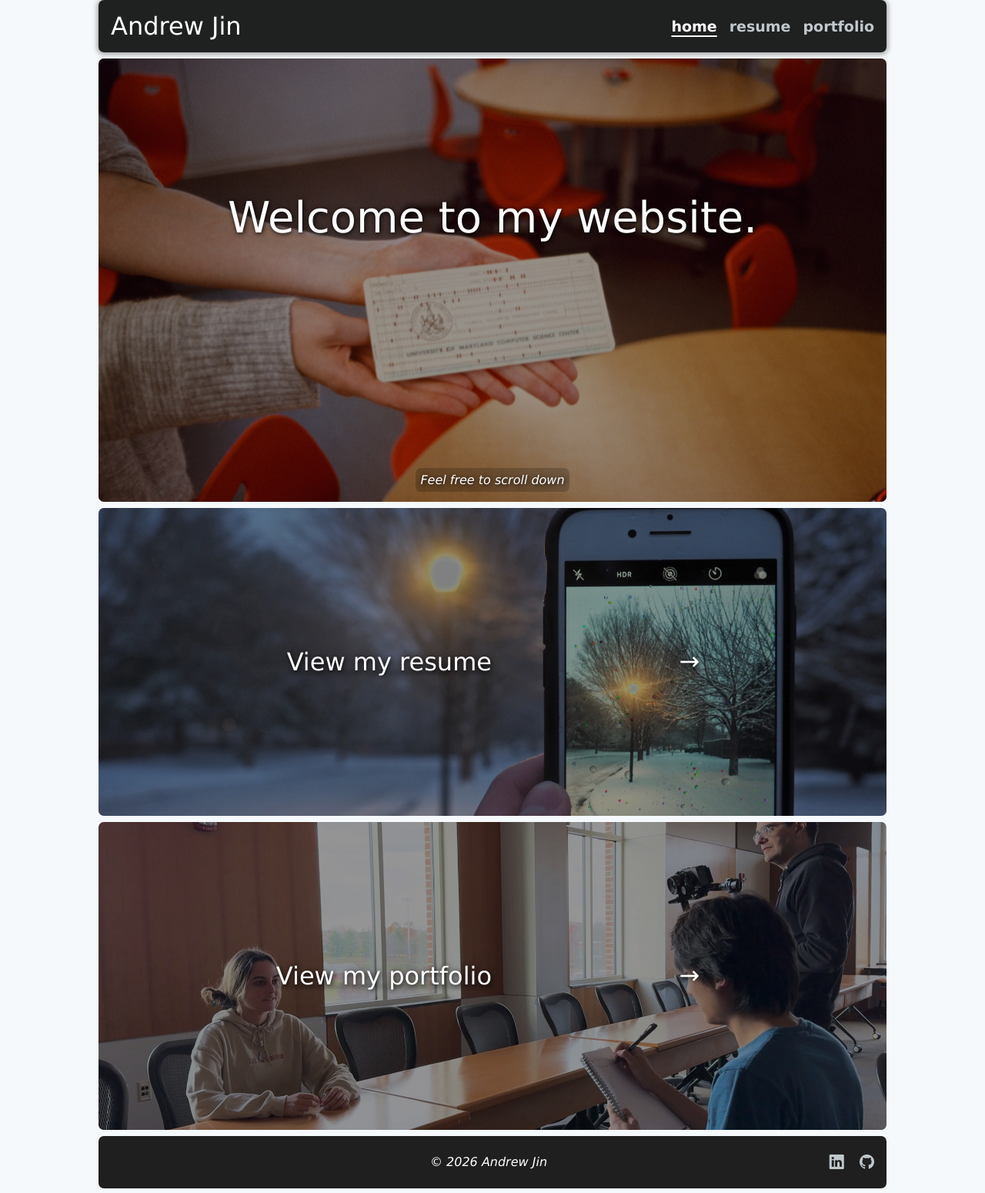
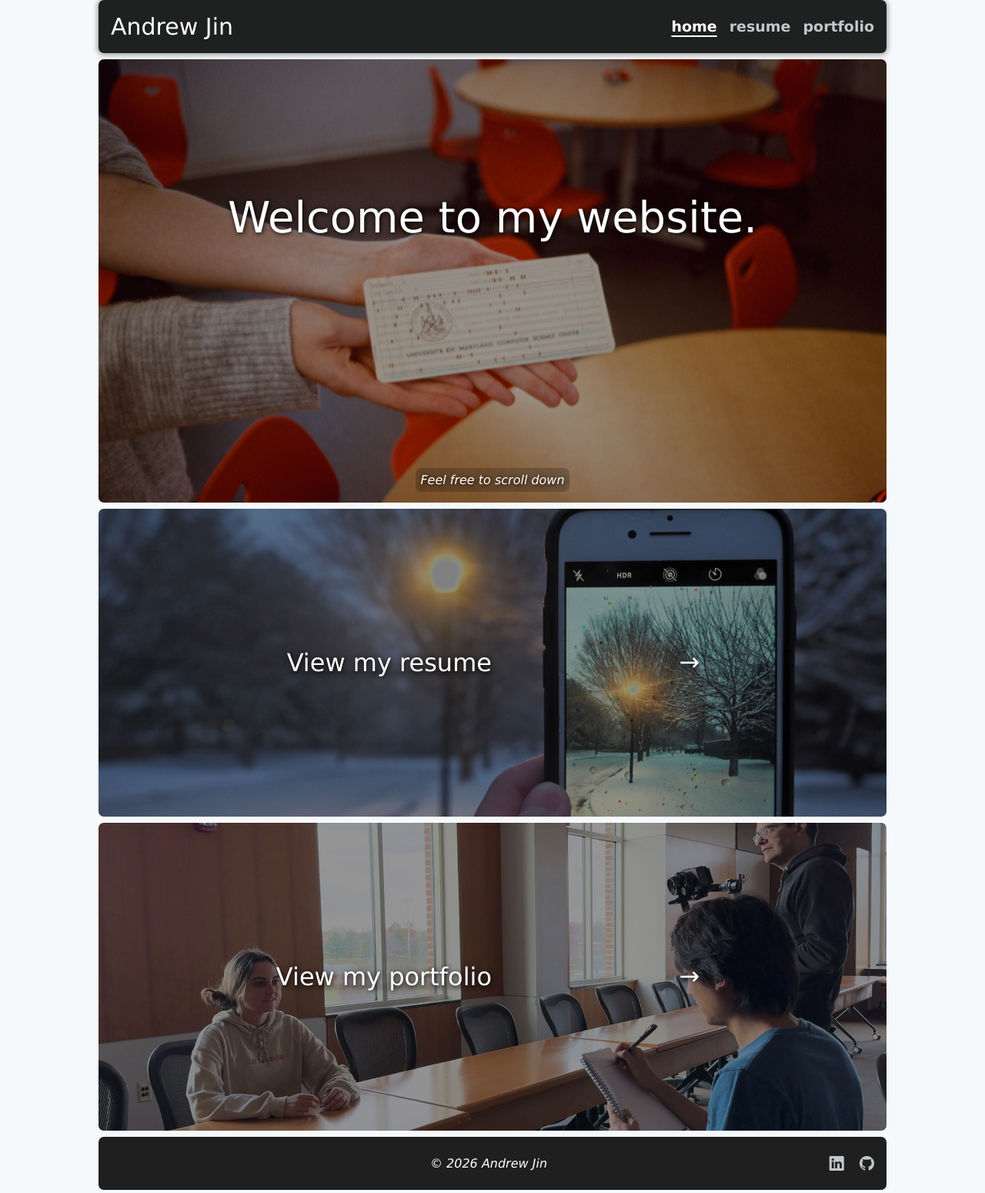
Before and after one commit to ajin232/ajin232.github.io, a website: page index.html in a window 1280 px wide. Shown: the whole page at 77% size. Drawn offline with nearby package versions, Linux system fonts and the light colour scheme; a web font is replaced by a local one.

Commit message:
changed logo size

```diff
--- a/style.css
+++ b/style.css
@@ -91,7 +91,7 @@ footer{
     width: 80%;
     text-align: center;
     background-color: rgba(0, 0, 0, 0.875);
-    height: 68px;
+    height: 69px;
     cursor: default;
     border-radius: 7px;
     margin: 8px auto 4px;
@@ -109,7 +109,7 @@ main{
 /* custom classes */
 .navbar{
     font-family: "muli", Verdana, Helvetica, sans-serif !important;
-    padding: 0.625rem 1rem !important;
+    padding: 0.75rem 1rem !important;
     box-shadow: 0px 1px 6px 2px rgba(0,0,0, 0.33);
     background-color: rgba(0, 0, 0, 0.875);
     backdrop-filter: blur(3.5px) !important;
@@ -143,7 +143,7 @@ main{
 
 .mybrand{
     color: #ffffff !important;
-    font-size: 2rem !important;
+    font-size: 1.875rem !important;
     padding-top: 0px !important;
     padding-bottom: 0px !important;
     text-decoration: none !important;
@@ -520,7 +520,7 @@ footer .col, footer .col-6{
 
 .footercont{
     margin: 0px auto;
-    height: 68px !important;
+    height: 69px !important;
     width: 100%;
     transition: width 0.3s ease;
 }
```
